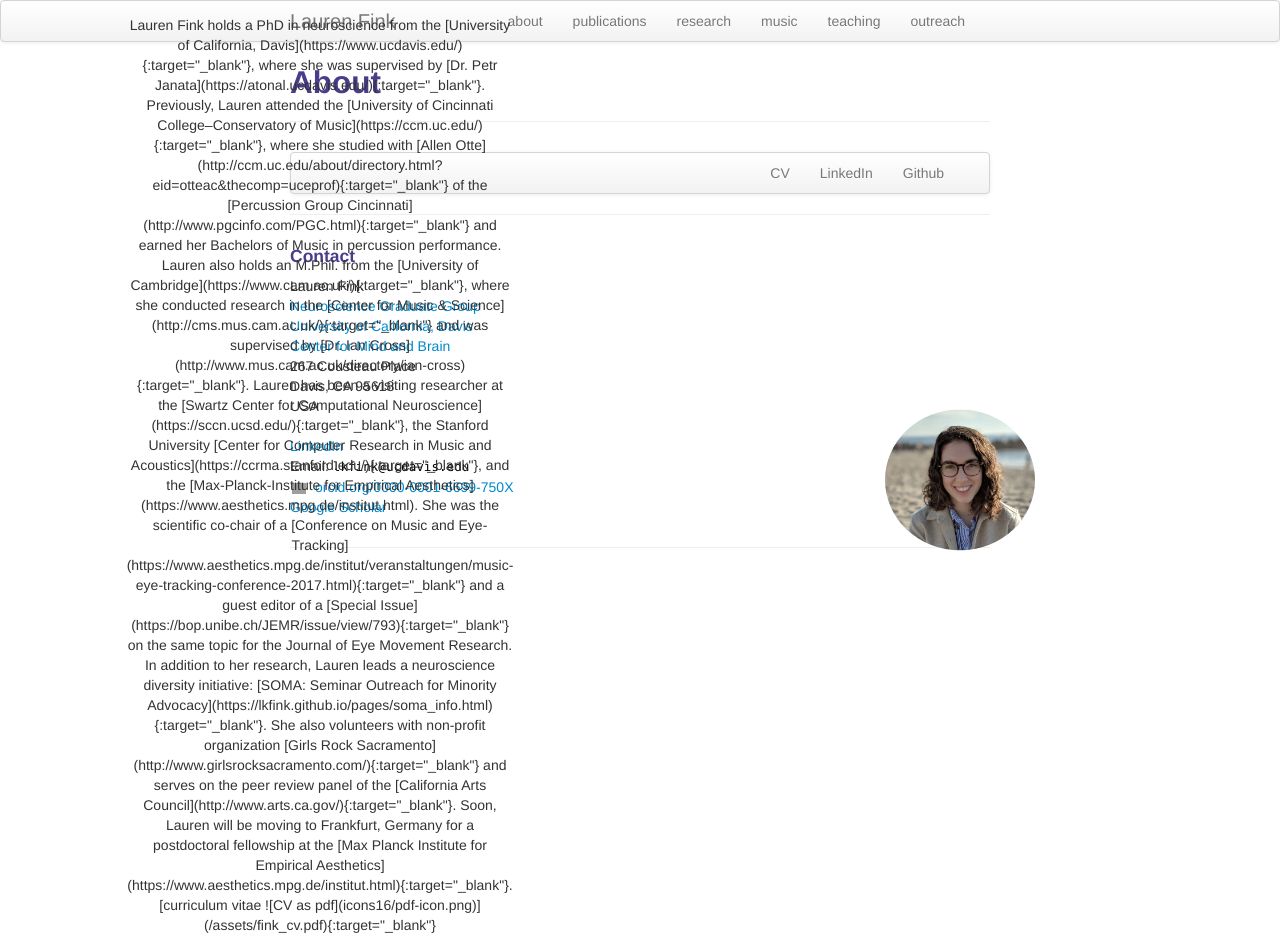
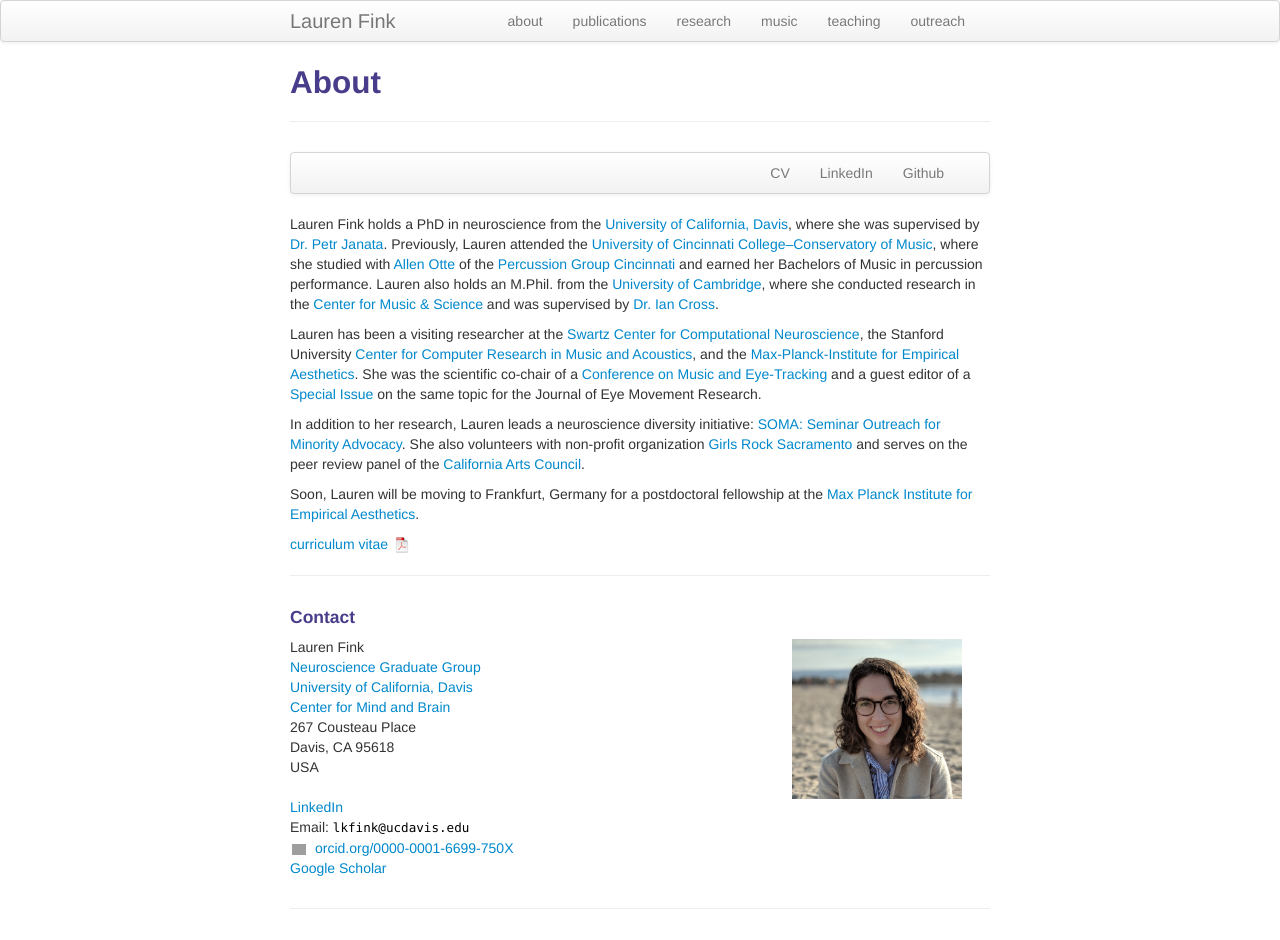
Before and after one commit to lkfink/lkfink.github.io, a Jekyll site: the page built from pages/about.md, in a window 1280 px wide and 940 px high. Built offline with Jekyll 4.4.1, drawn with Linux system fonts in a browser that asks for light colours; grey boxes are pictures that could not be loaded.

Commit message:
undo split

```diff
--- a/pages/about.md
+++ b/pages/about.md
@@ -24,10 +24,7 @@
   </div>
 </div>
 
-
-<div class="split left">
-  <div class="centered">
-    <p> Lauren Fink holds a PhD in neuroscience from the [University of California, Davis](https://www.ucdavis.edu/){:target="_blank"}, where she was supervised by [Dr. Petr Janata](https://atonal.ucdavis.edu/){:target="_blank"}. Previously, Lauren attended the [University of Cincinnati College&ndash;Conservatory of Music](https://ccm.uc.edu/){:target="_blank"}, where she studied with [Allen Otte](http://ccm.uc.edu/about/directory.html?eid=otteac&thecomp=uceprof){:target="_blank"} of the [Percussion Group Cincinnati](http://www.pgcinfo.com/PGC.html){:target="_blank"} and earned her Bachelors of Music in percussion performance. Lauren also holds an M.Phil. from the [University of Cambridge](https://www.cam.ac.uk/){:target="_blank"}, where she conducted research in the [Center for Music & Science](http://cms.mus.cam.ac.uk/){:target="_blank"} and was supervised by [Dr. Ian Cross](http://www.mus.cam.ac.uk/directory/ian-cross){:target="_blank"}.
+Lauren Fink holds a PhD in neuroscience from the [University of California, Davis](https://www.ucdavis.edu/){:target="_blank"}, where she was supervised by [Dr. Petr Janata](https://atonal.ucdavis.edu/){:target="_blank"}. Previously, Lauren attended the [University of Cincinnati College&ndash;Conservatory of Music](https://ccm.uc.edu/){:target="_blank"}, where she studied with [Allen Otte](http://ccm.uc.edu/about/directory.html?eid=otteac&thecomp=uceprof){:target="_blank"} of the [Percussion Group Cincinnati](http://www.pgcinfo.com/PGC.html){:target="_blank"} and earned her Bachelors of Music in percussion performance. Lauren also holds an M.Phil. from the [University of Cambridge](https://www.cam.ac.uk/){:target="_blank"}, where she conducted research in the [Center for Music & Science](http://cms.mus.cam.ac.uk/){:target="_blank"} and was supervised by [Dr. Ian Cross](http://www.mus.cam.ac.uk/directory/ian-cross){:target="_blank"}.
 
 Lauren has been a visiting researcher at the [Swartz Center for Computational Neuroscience](https://sccn.ucsd.edu/){:target="_blank"}, the Stanford University [Center for Computer Research in Music and Acoustics](https://ccrma.stanford.edu/){:target="_blank"}, and the [Max-Planck-Institute for Empirical Aesthetics](https://www.aesthetics.mpg.de/institut.html). She was the scientific co-chair of a [Conference on Music and Eye-Tracking](https://www.aesthetics.mpg.de/institut/veranstaltungen/music-eye-tracking-conference-2017.html){:target="_blank"} and a guest editor of a [Special Issue](https://bop.unibe.ch/JEMR/issue/view/793){:target="_blank"} on the same topic for the Journal of Eye Movement Research.
 
@@ -37,15 +34,7 @@
 
 [curriculum vitae ![CV as pdf](icons16/pdf-icon.png)]({{ BASE_PATH }}/assets/fink_cv.pdf){:target="_blank"}
 
-   </p>
-  </div>
-</div>
 
-<div class="split right">
-  <div class="centered">
-    <img src="../assets/pics/Fink_bioPhoto.jpg" alt="Photo of Lauren">
-  </div>
-</div>
 
 
 ---
@@ -72,12 +61,12 @@
             <a href= "https://scholar.google.com/citations?view_op=list_works&hl=en&user=-6H65F4AAAAJ" target="_blank">Google Scholar</a>
             </div>
 
-        <!-- </div>
+        </div>
 
         <div class="span2">
         <a href="../assets/pics/Fink_bioPhoto.jpg">
             <img src="../assets/pics/Fink_bioPhoto.jpg"
                   title="Lauren Fink" alt="Lauren Fink"/></a>
-        </div> -->
+        </div>
     </div>
 </div>
```
